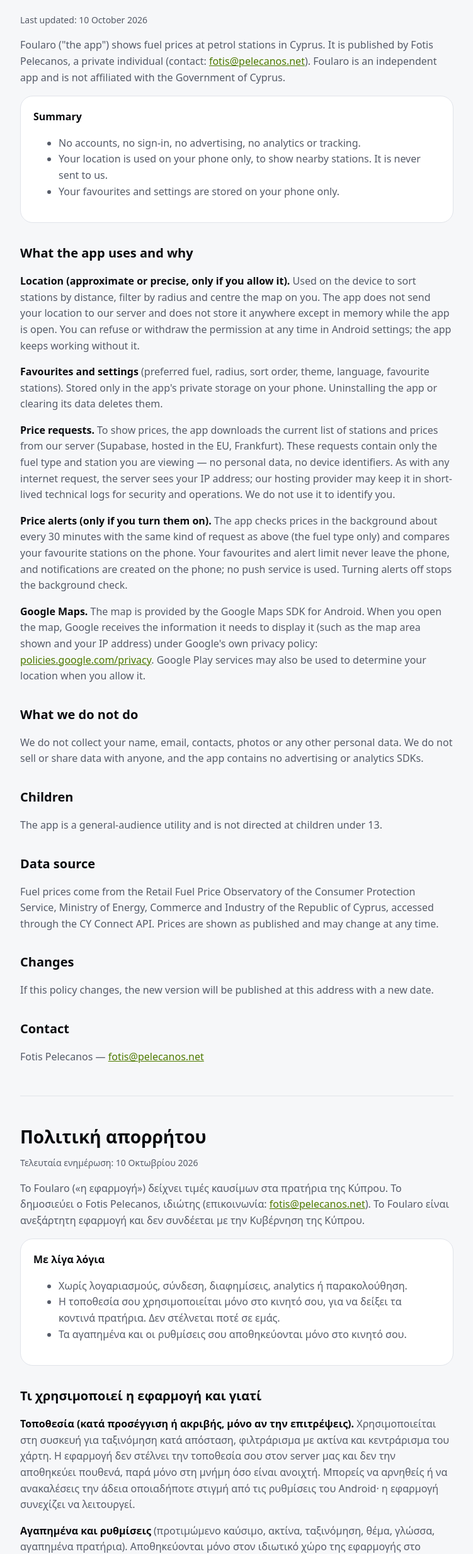
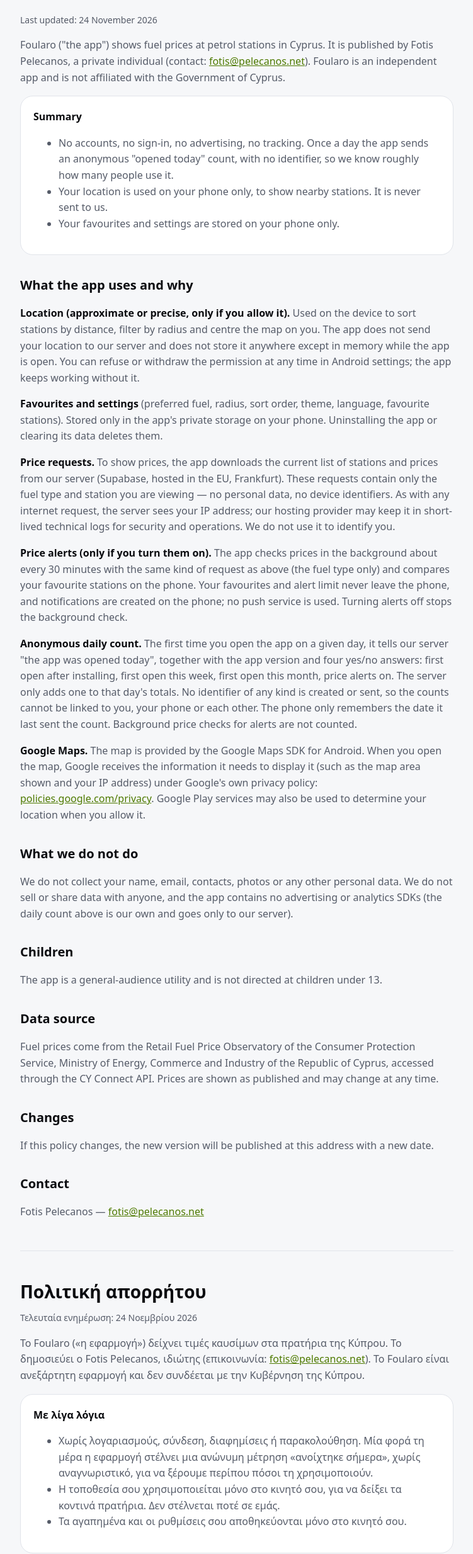
Before and after one commit to foti-s/foularo, a plain HTML site: page privacy/index.html in a window 1280 px wide. Shown: the part 99-2567 px from the top of the page at 63% size, without its empty margins (264-1015 px from the left). Drawn offline with Linux system fonts and the light colour scheme.

Commit message:
Privacy policy: anonymous daily usage count
Co-Authored-By: Claude Opus 5.5 <noreply@anthropic.com>

```diff
--- a/privacy/index.html
+++ b/privacy/index.html
@@ -19,7 +19,7 @@
   </header>
 
   <section id="en">
-    <p class="small">Last updated: 10 October 2026</p>
+    <p class="small">Last updated: 24 November 2026</p>
     <p>Foularo ("the app") shows fuel prices at petrol stations in Cyprus. It is published by Fotis
     Pelecanos, a private individual (contact: <a href="mailto:fotis@pelecanos.net">fotis@pelecanos.net</a>).
     Foularo is an independent app and is not affiliated with the Government of Cyprus.</p>
@@ -27,7 +27,7 @@
     <div class="card">
       <strong>Summary</strong>
       <ul>
-        <li>No accounts, no sign-in, no advertising, no analytics or tracking.</li>
+        <li>No accounts, no sign-in, no advertising, no tracking. Once a day the app sends an anonymous "opened today" count, with no identifier, so we know roughly how many people use it.</li>
         <li>Your location is used on your phone only, to show nearby stations. It is never sent to us.</li>
         <li>Your favourites and settings are stored on your phone only.</li>
       </ul>
@@ -52,6 +52,12 @@
     and compares your favourite stations on the phone. Your favourites and alert limit never leave
     the phone, and notifications are created on the phone; no push service is used. Turning alerts
     off stops the background check.</p>
+    <p><strong>Anonymous daily count.</strong> The first time you open the app on a given day, it
+    tells our server "the app was opened today", together with the app version and four yes/no
+    answers: first open after installing, first open this week, first open this month, price alerts
+    on. The server only adds one to that day's totals. No identifier of any kind is created or sent,
+    so the counts cannot be linked to you, your phone or each other. The phone only remembers the date
+    it last sent the count. Background price checks for alerts are not counted.</p>
     <p><strong>Google Maps.</strong> The map is provided by the Google Maps SDK for Android. When you
     open the map, Google receives the information it needs to display it (such as the map area shown
     and your IP address) under Google's own privacy policy:
@@ -60,7 +66,7 @@
 
     <h2>What we do not do</h2>
     <p>We do not collect your name, email, contacts, photos or any other personal data. We do not sell
-    or share data with anyone, and the app contains no advertising or analytics SDKs.</p>
+    or share data with anyone, and the app contains no advertising or analytics SDKs (the daily count above is our own and goes only to our server).</p>
 
     <h2>Children</h2>
     <p>The app is a general-audience utility and is not directed at children under 13.</p>
@@ -81,7 +87,7 @@
 
   <section id="el" lang="el">
     <h1>Πολιτική απορρήτου</h1>
-    <p class="small">Τελευταία ενημέρωση: 10 Οκτωβρίου 2026</p>
+    <p class="small">Τελευταία ενημέρωση: 24 Νοεμβρίου 2026</p>
     <p>Το Foularo («η εφαρμογή») δείχνει τιμές καυσίμων στα πρατήρια της Κύπρου. Το δημοσιεύει ο
     Fotis Pelecanos, ιδιώτης (επικοινωνία: <a href="mailto:fotis@pelecanos.net">fotis@pelecanos.net</a>).
     Το Foularo είναι ανεξάρτητη εφαρμογή και δεν συνδέεται με την Κυβέρνηση της Κύπρου.</p>
@@ -89,7 +95,7 @@
     <div class="card">
       <strong>Με λίγα λόγια</strong>
       <ul>
-        <li>Χωρίς λογαριασμούς, σύνδεση, διαφημίσεις, analytics ή παρακολούθηση.</li>
+        <li>Χωρίς λογαριασμούς, σύνδεση, διαφημίσεις ή παρακολούθηση. Μία φορά τη μέρα η εφαρμογή στέλνει μια ανώνυμη μέτρηση «ανοίχτηκε σήμερα», χωρίς αναγνωριστικό, για να ξέρουμε περίπου πόσοι τη χρησιμοποιούν.</li>
         <li>Η τοποθεσία σου χρησιμοποιείται μόνο στο κινητό σου, για να δείξει τα κοντινά πρατήρια. Δεν στέλνεται ποτέ σε εμάς.</li>
         <li>Τα αγαπημένα και οι ρυθμίσεις σου αποθηκεύονται μόνο στο κινητό σου.</li>
       </ul>
@@ -115,6 +121,13 @@
     καυσίμου), και συγκρίνει τα αγαπημένα σου πρατήρια στο κινητό. Τα αγαπημένα και το όριο τιμής δεν
     φεύγουν ποτέ από το κινητό, και οι ειδοποιήσεις δημιουργούνται στο κινητό· δεν χρησιμοποιείται
     υπηρεσία push. Αν απενεργοποιήσεις τις ειδοποιήσεις, ο έλεγχος σταματά.</p>
+    <p><strong>Ανώνυμη ημερήσια μέτρηση.</strong> Την πρώτη φορά που ανοίγεις την εφαρμογή μέσα σε
+    μια μέρα, λέει στον server μας «η εφαρμογή ανοίχτηκε σήμερα», μαζί με την έκδοση της εφαρμογής
+    και τέσσερις απαντήσεις ναι/όχι: πρώτο άνοιγμα μετά την εγκατάσταση, πρώτο αυτή την εβδομάδα,
+    πρώτο αυτόν τον μήνα, ειδοποιήσεις τιμών ενεργές. Ο server απλώς προσθέτει ένα στα σύνολα της
+    μέρας. Δεν δημιουργείται ούτε στέλνεται κανένα αναγνωριστικό, οπότε οι μετρήσεις δεν μπορούν να
+    συνδεθούν με εσένα, το κινητό σου ή μεταξύ τους. Το κινητό θυμάται μόνο την ημερομηνία της
+    τελευταίας μέτρησης. Οι έλεγχοι τιμών στο παρασκήνιο δεν μετριούνται.</p>
     <p><strong>Google Maps.</strong> Ο χάρτης παρέχεται από το Google Maps SDK για Android. Όταν
     ανοίγεις τον χάρτη, η Google λαμβάνει ό,τι χρειάζεται για να τον εμφανίσει (π.χ. την περιοχή του
     χάρτη και τη διεύθυνση IP σου) σύμφωνα με τη δική της πολιτική:
@@ -123,7 +136,7 @@
 
     <h2>Τι δεν κάνουμε</h2>
     <p>Δεν συλλέγουμε όνομα, email, επαφές, φωτογραφίες ή άλλα προσωπικά δεδομένα. Δεν πουλάμε και δεν
-    μοιραζόμαστε δεδομένα με κανέναν, και η εφαρμογή δεν περιέχει SDK διαφημίσεων ή analytics.</p>
+    μοιραζόμαστε δεδομένα με κανέναν, και η εφαρμογή δεν περιέχει SDK διαφημίσεων ή analytics (η ημερήσια μέτρηση παραπάνω είναι δική μας και πηγαίνει μόνο στον server μας).</p>
 
     <h2>Παιδιά</h2>
     <p>Η εφαρμογή απευθύνεται στο ευρύ κοινό και όχι σε παιδιά κάτω των 13.</p>
```
